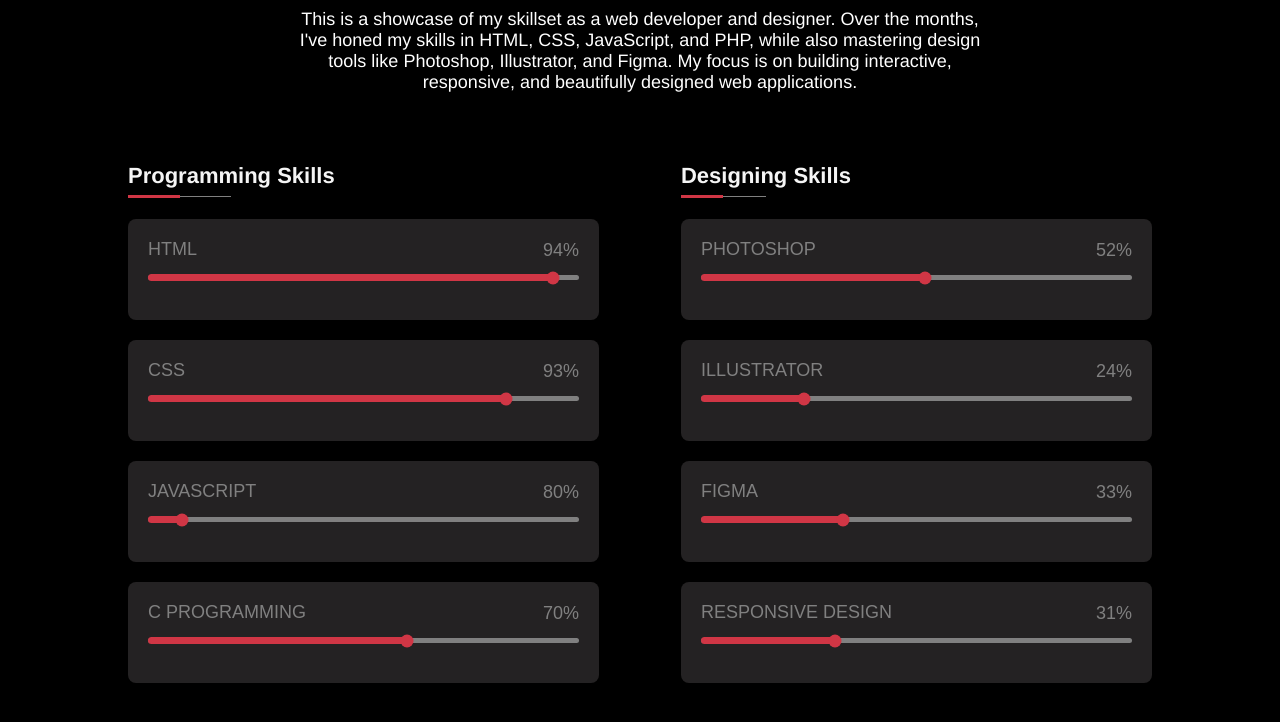
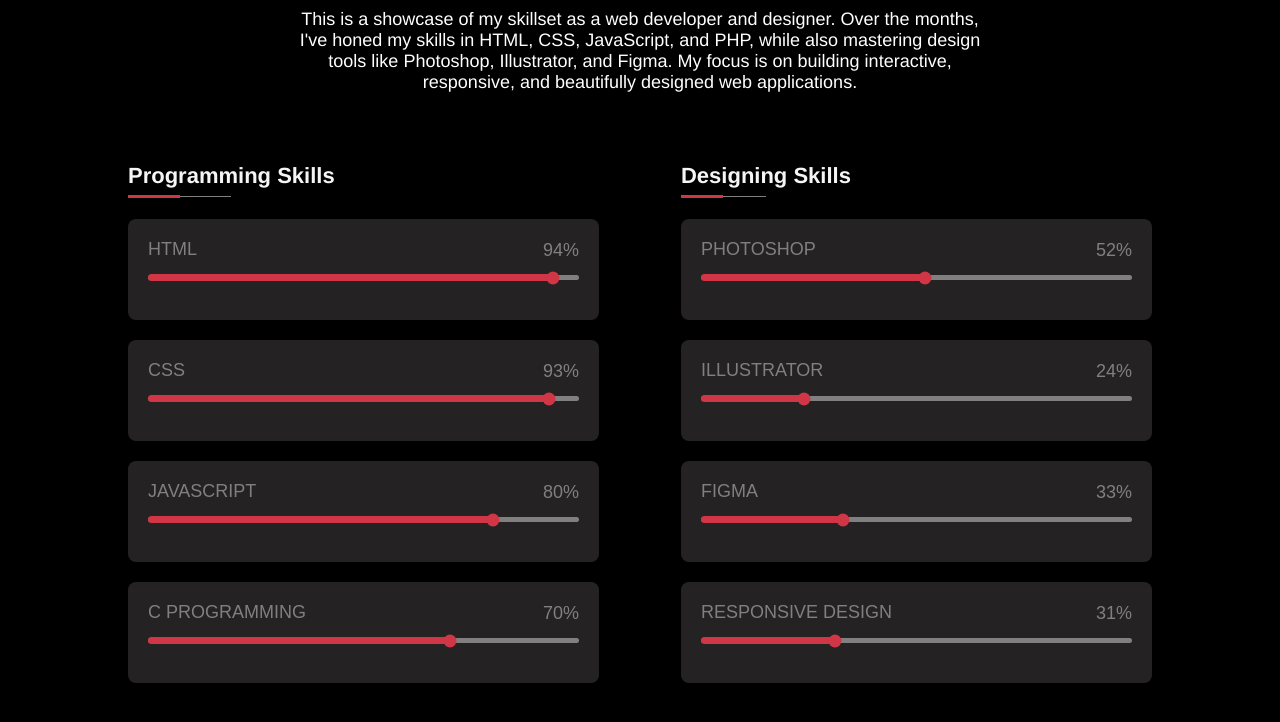
Before and after one commit to improperboy/portfolio, a plain HTML site: page skill.htm in a window 1280 px wide. Shown: the part 146-868 px from the top of the page. Drawn offline with Linux system fonts and the light colour scheme.

Commit message:
Update skill.htm

```diff
--- a/skill.htm
+++ b/skill.htm
@@ -43,19 +43,19 @@
 					<div class="skill-box">
 						<div class="subject">CSS</div>
 						<div class="progress-bar" value="93%">
-							<div class="progress-line" style="max-width: 83%"></div>
+							<div class="progress-line" style="max-width: 93%"></div>
 						</div>
 					</div>
 					<div class="skill-box">
 						<div class="subject">JavaScript</div>
 						<div class="progress-bar" value="80%">
-							<div class="progress-line" style="max-width: 8%"></div>
+							<div class="progress-line" style="max-width: 80%"></div>
 						</div>
 					</div>
 					<div class="skill-box">
 						<div class="subject">C Programming</div>
 						<div class="progress-bar" value="70%">
-							<div class="progress-line" style="max-width: 60%"></div>
+							<div class="progress-line" style="max-width: 70%"></div>
 						</div>
 					</div>
 				</div>
```
